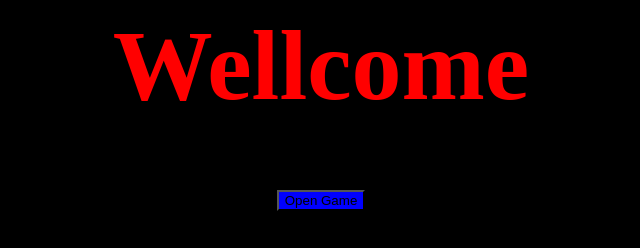
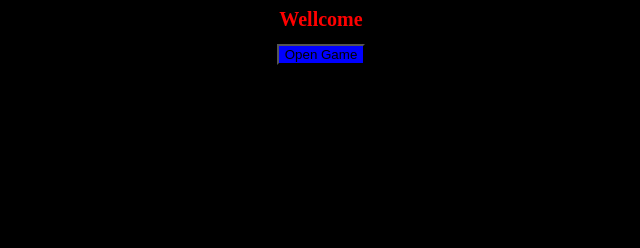
Before and after one commit to lolpopami2354/matteo, a plain HTML site: page index.html in a window 1280 px wide. Shown: the whole page, without its empty margins (319-959 px from the left). Drawn offline with Linux system fonts and the light colour scheme.

Commit message:
Update index.html

```diff
--- a/index.html
+++ b/index.html
@@ -4,13 +4,8 @@
 </head>
 
 <body style="background-color:black;">
-	<style>
-		h1 {
-			font-size:100px;
-		}
-	</style>
 	<center>
-		<h1 style="color:red;">Wellcome</h1>
+		<h1 style="font-size: 20px;color:red;">Wellcome</h1>
 	<button style="background-color:blue;" onclick="openGame()">Open Game</button>
 	</center>
 	<script>
```
